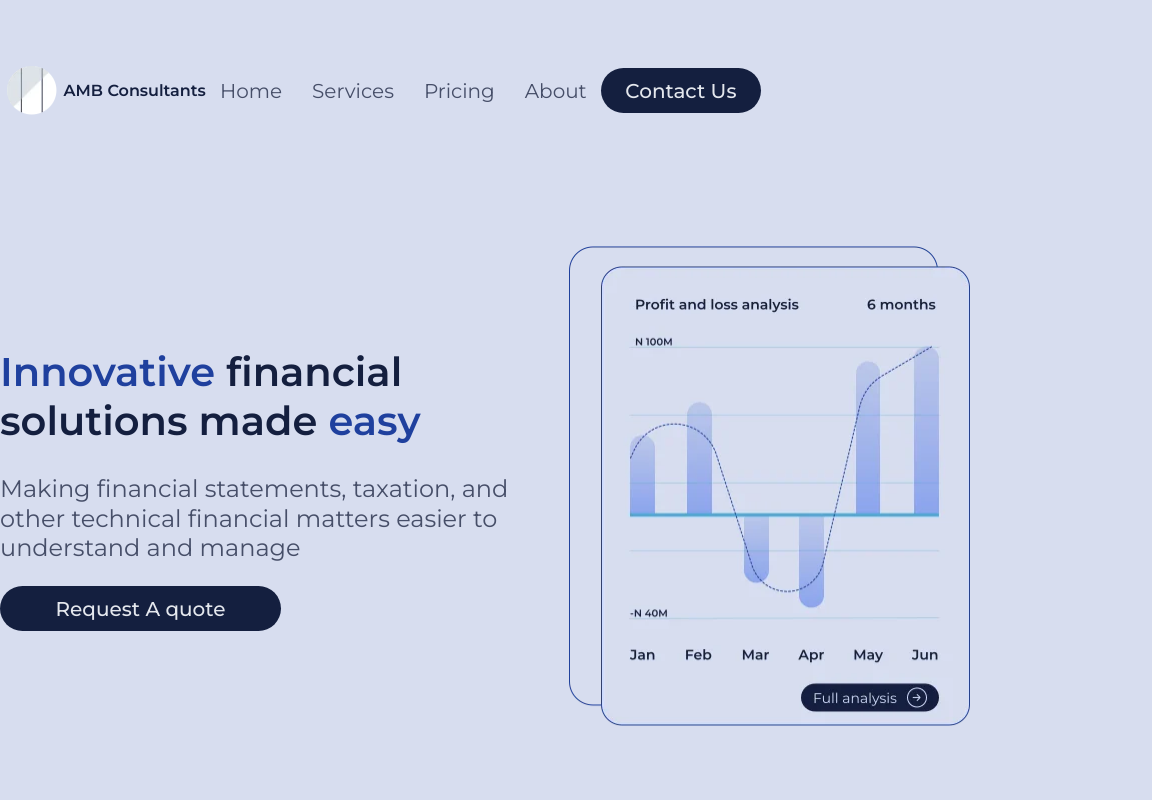
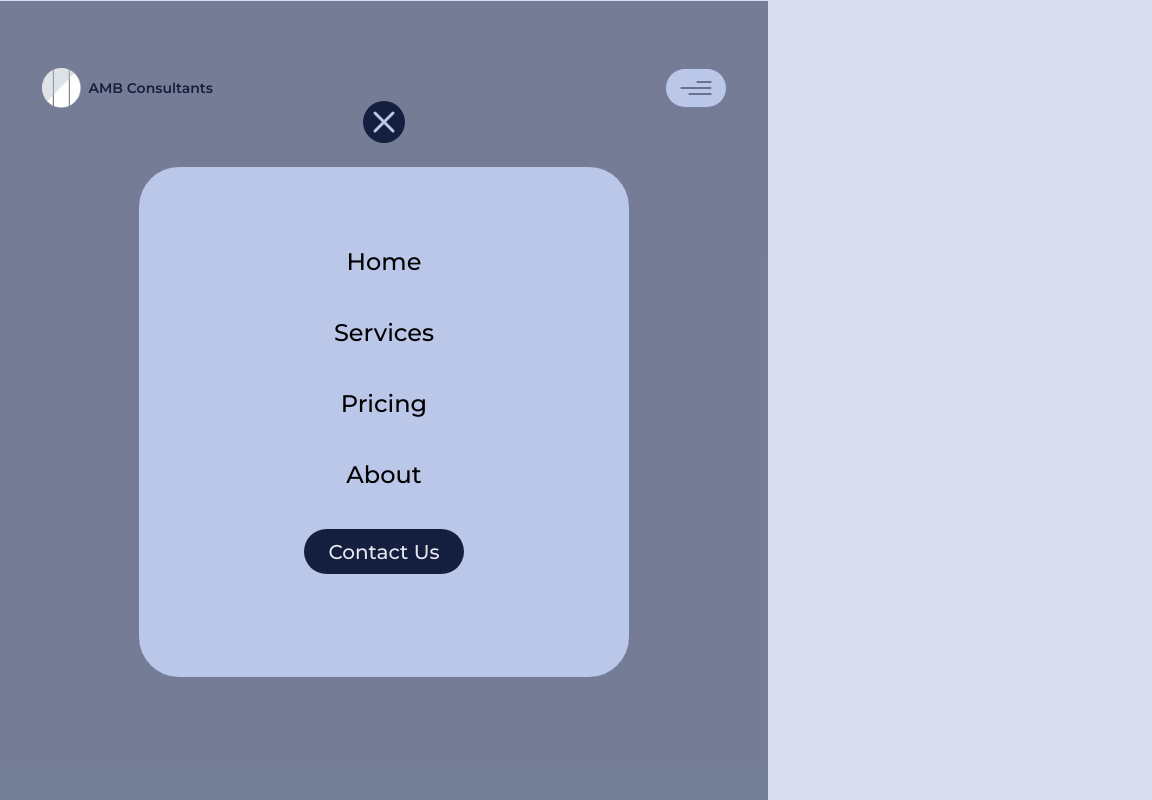
Before and after one commit to nonfungiblehayor/Amb-s-website-, a React (Create React App) app in the folder amb/: page / in a window 768 px wide. Shown: the top 800 px of the page, 1152 px wide, since content can reach past the window. Built offline with nearby package versions, Linux system fonts and the light colour scheme.

Commit message:
feat: created menu bar

```diff
--- a/amb/src/App.jsx
+++ b/amb/src/App.jsx
@@ -7,6 +7,7 @@ import About from './components/about';
 import Newsletter from './components/newsletter';
 import Footer from './components/footer';
 import Quote from './components/quote';
+import Menu from './components/menu';
 import { useState } from 'react';
 
 function App() {
@@ -20,13 +21,14 @@ function App() {
   {modal ?  <Quote hideModal={toggleModal}/>  : console.log('were')}
     <div className="App">
       <Header showModal={toggleModal}/>
-       <Subheader />
+      <Menu  showModal={toggleModal}/>
+       {/* <Subheader />
       <Service />
        <Pricing />
      <Request />
        <About />
       <Newsletter />
-    <Footer />
+    <Footer /> */}
     </div>
     </>
   );
--- a/amb/src/App.module.scss
+++ b/amb/src/App.module.scss
@@ -78,6 +78,12 @@ body {
       font-weight: 500;
     }
    }
+   .headerDiv4 {
+    display: none;
+   }
+}
+.menuSection {
+  display: none;
 }
 .subHeaderSection {
   @include rowdisplayStyle();
@@ -2485,3 +2491,122 @@ body {
   }
 }
 }
+
+@media screen and (max-width: 768px) and (min-width: 582px) {
+  .headerSection {
+    display: flex;
+    flex-direction: row;
+    justify-content: space-between;
+    align-items: center;
+    padding-top: 65px;
+    padding-left: 42px;
+    padding-right: 42px;
+    .headerDiv1 {
+     @include rowdisplayStyle();
+     align-items: center;
+     gap: 7px;
+     img {
+       width: 39.46px;
+       height: 39.46px;
+     }
+     p {
+       color: $textHeadingColor;
+       font-family: $textFont;
+       font-size: 14px;
+       font-weight: 600;
+     }
+    }
+    .headerDiv2 {
+     @include rowdisplayStyle();
+     align-items: center;
+     gap: 20px;
+     display: none;
+     a {
+       color: $normalTextColor;
+       font-size: 16px;
+       font-family: $textFont;
+       font-weight: 400;
+       text-decoration: none;
+     }
+    }
+    .headerDiv3 {
+     @include rowdisplayStyle();
+     align-items: center;
+     display: none;
+     .contactBtn {
+       @include buttonStyle();
+       width: 160px;
+       height: 45px;
+       padding: 9px 24px 9px 24px;
+       text-align: center;
+       border: none;
+       border-radius: 24px;
+       color: $otherTextColor;
+       font-size: 16px;
+       font-weight: 500;
+     }
+    }
+    .headerDiv4 {
+      @include coldisplayStyle();
+      align-items: center;
+      img {
+        width: 60px;
+        height: 38px;
+      }
+    }
+ }
+ .menuSection {
+  @include coldisplayStyle();
+  align-items: center;
+  gap: 24px;
+  background-color:  rgba(20, 31, 63, 0.5);
+  max-width: 100%;
+  height: 7150px;
+  overflow: hidden;
+  margin-top: -110px;
+  padding-top: 100px;
+  .cancelDiv {
+    @include rowdisplayStyle();
+    justify-content: center;
+  }
+  .parent {
+    background-color: #BBC7E9;
+    width: 400px;
+    height: 400px;
+    @include coldisplayStyle();
+    align-items: center;
+    gap: 40px;
+    padding: 60px 45px 50px 45px;
+    border-radius: 40px;
+    .headerDiv2 {
+      @include coldisplayStyle();
+      gap: 42px;
+      align-items: center;
+      padding-top: 20px;
+      a {
+        text-decoration: none;
+        font-family: $textFont;
+        color: #000000;
+        font-size: 24px;
+        font-weight: 500;
+      }
+    }
+    .headerDiv3 {
+      @include coldisplayStyle();
+      align-items: center;
+      .contactBtn {
+        @include buttonStyle();
+        width: 160px;
+        height: 45px;
+        padding: 9px 24px 9px 24px;
+        text-align: center;
+        border: none;
+        border-radius: 24px;
+        color: $otherTextColor;
+        font-size: 20px;
+        font-weight: 500;
+      }
+    }
+  }
+ }
+}
--- a/amb/src/components/header.jsx
+++ b/amb/src/components/header.jsx
@@ -1,6 +1,7 @@
 import React from 'react';
 import logo from '../images/Frame 130.webp';
 import style from '../App.module.scss';
+import Vector55 from '../images/Frame 5.svg';
 
 function Header({showModal}) {
     return <header className={style.headerSection}>
@@ -19,6 +20,9 @@ function Header({showModal}) {
         <div className={style.headerDiv3}>
             <button className={style.contactBtn} onClick={showModal}>Contact Us</button>
         </div>
+        <div className={style.headerDiv4}>
+            <img src={Vector55} alt='menu bar'></img>
+        </div>
     </header>
 }
 export default Header
--- /dev/null
+++ b/amb/src/components/menu.jsx
@@ -0,0 +1,23 @@
+import React from "react";
+import style from '../App.module.scss';
+import frame423 from '../images/Frame 423.svg';
+
+function Menu({showModal}) {
+    return <section className={style.menuSection}>
+        <div className={style.cancelDiv}>
+            <img src={frame423}alt='cancel'></img>
+        </div>
+        <div className={style.parent}>
+         <nav className={style.headerDiv2}>
+            <a href='/'>Home</a>
+            <a href='/'>Services</a>
+            <a href='/'>Pricing</a>
+            <a href='/'>About</a>
+        </nav>
+        <div className={style.headerDiv3}>
+            <button className={style.contactBtn} onClick={showModal}>Contact Us</button>
+        </div>
+        </div>
+    </section>
+}
+export default Menu
```
Also changed, not shown: amb/src/images/Frame 5.svg (added).
